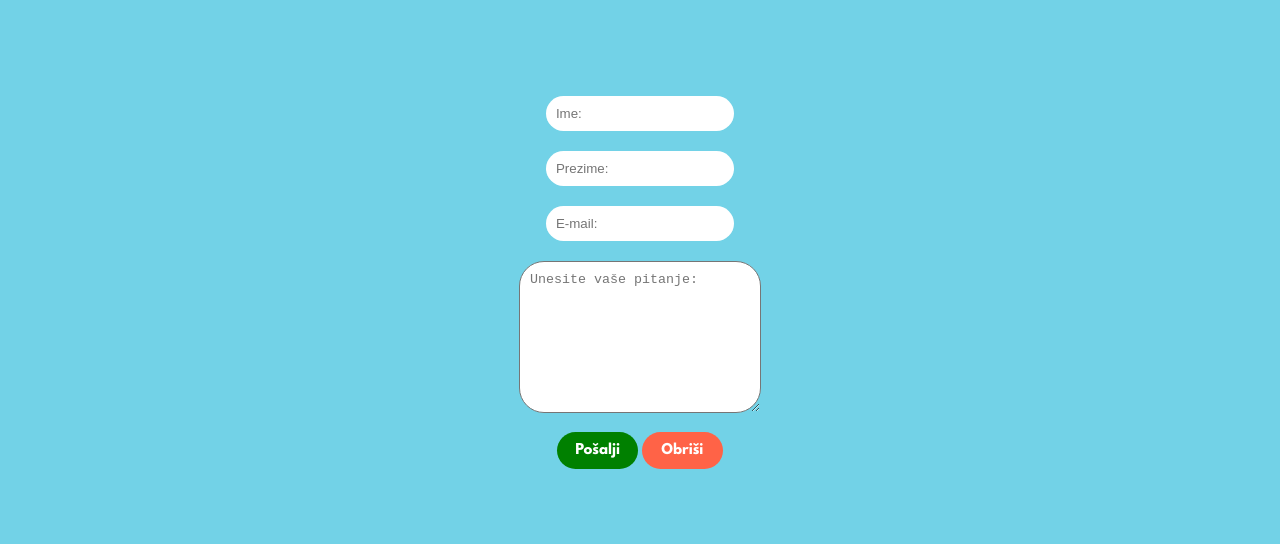
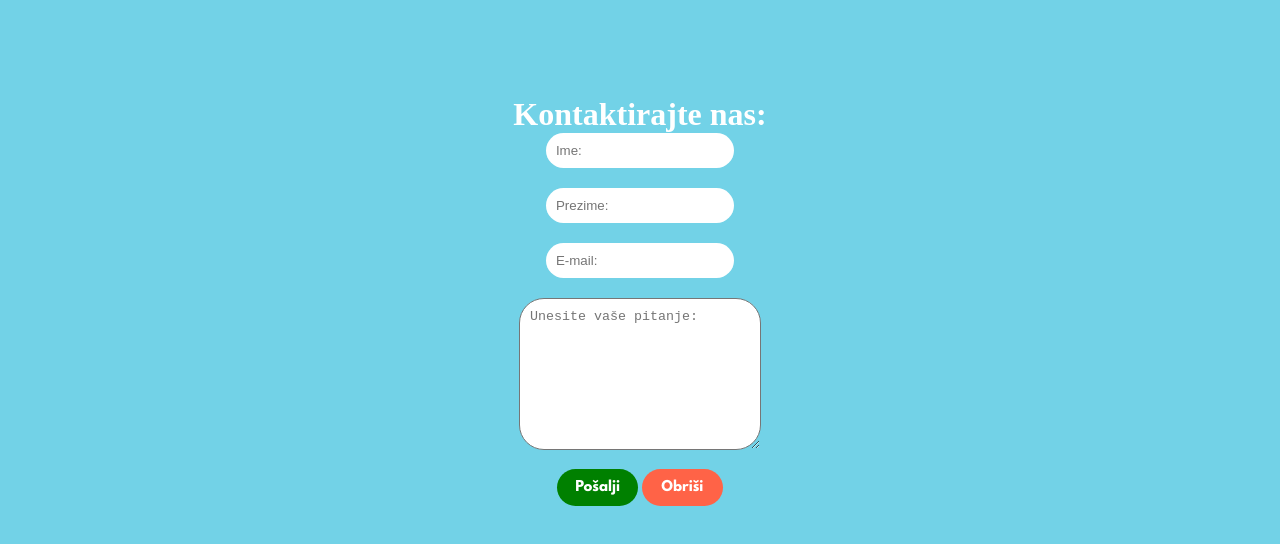
Before and after one commit to Jovan1705/EarBuds, a plain HTML site: page Kontakt.html in a window 1280 px wide. Shown: the part 84-628 px from the top of the page. Drawn offline with Linux system fonts and the light colour scheme.

Commit message:
Update Kontakt.html

```diff
--- a/Kontakt.html
+++ b/Kontakt.html
@@ -20,6 +20,7 @@
     <div class="main">
         <div class="content">
             <form action="" method="post">
+                <h1>Kontaktirajte nas:</h1>
                 <input name="IME" type="text" placeholder="Ime:">
                 <input name="PREZIME" type="text" placeholder="Prezime:">
                 <input name="EMAIL" type="email" placeholder="E-mail:">
```
